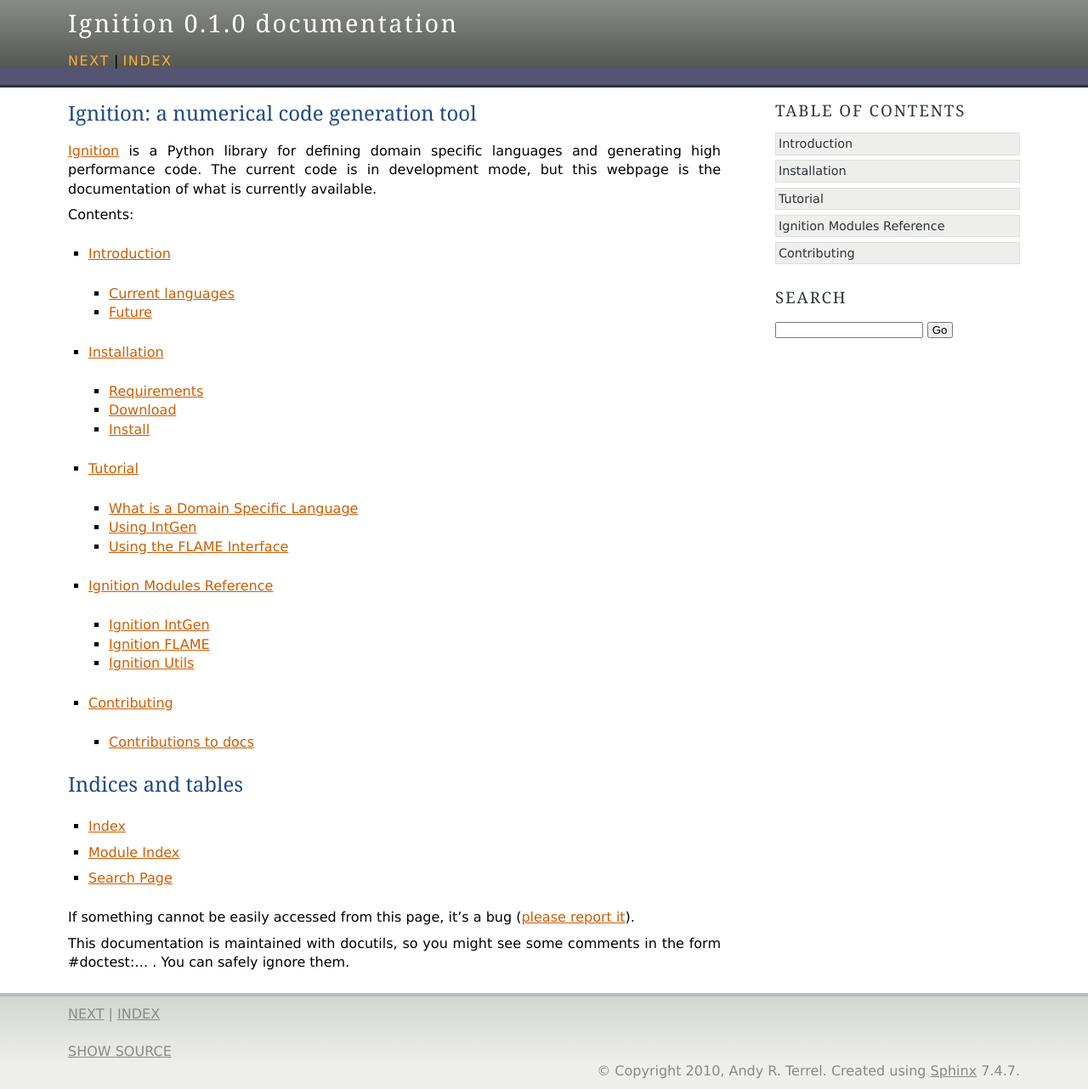
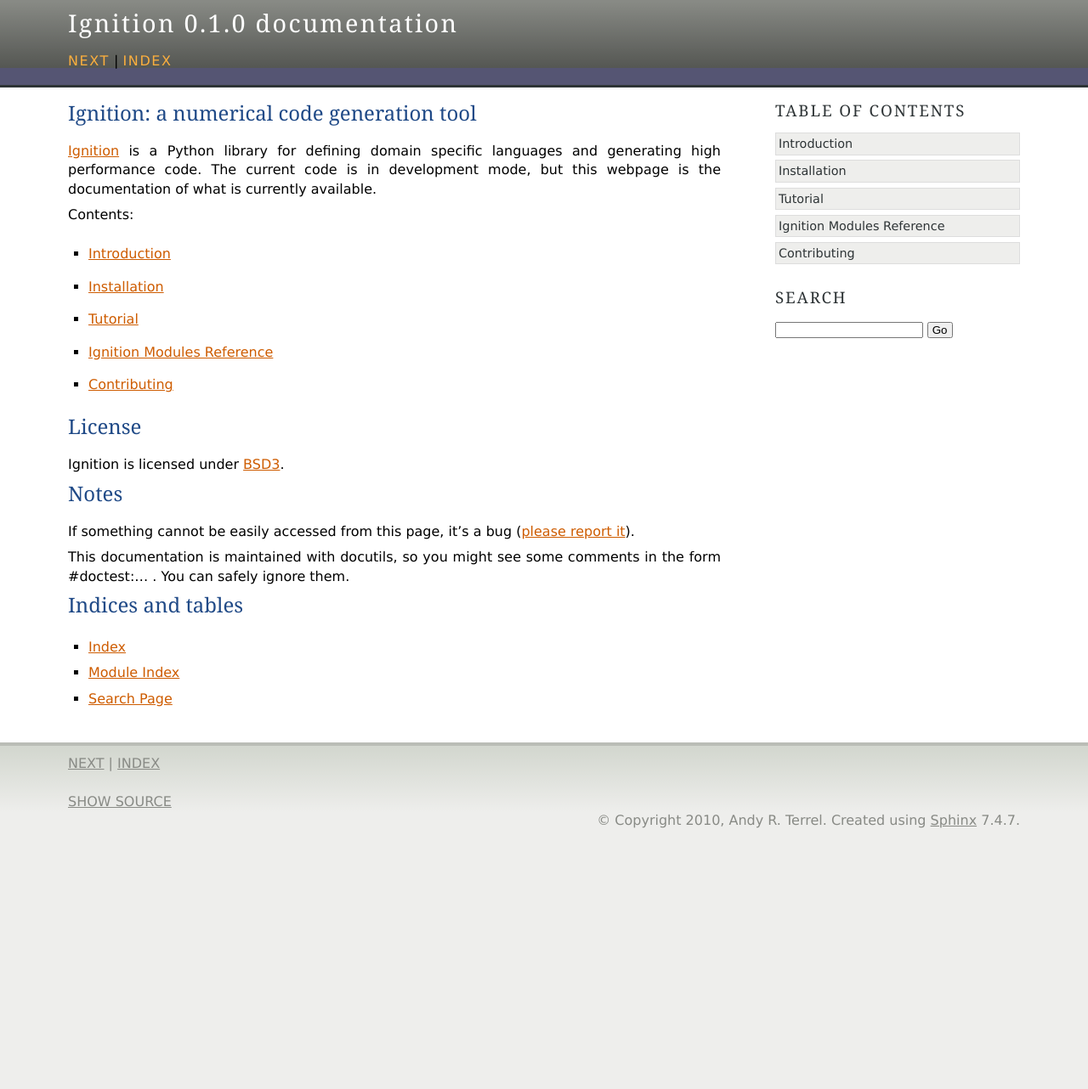
Before and after one commit to IgnitionProject/ignition, a Sphinx documentation site: the page built from doc/index.txt, in a window 1280 px wide. Shown: the whole page at 85% size. Built offline with Sphinx 7.4.7, drawn with Linux system fonts in a browser that asks for light colours; formulas are drawn with MathJax 3; after the commit the page ends 988 px from its top, so only the background shows below that; some of the changed lines change nothing that is shown.

Commit message:
small fixes for webpage.

```diff
--- a/doc/index.txt
+++ b/doc/index.txt
@@ -14,13 +14,26 @@
 Contents:
 
 .. toctree::
-   :maxdepth: 2
+   :maxdepth: 1
 
    intro
    install
    tutorial
    modules/index
    contributing
+
+License
+=======
+
+Ignition is licensed under `BSD3`_.
+
+Notes
+=====
+
+If something cannot be easily accessed from this page, it's a bug (`please
+report it`_).
+
+This documentation is maintained with docutils, so you might see some comments in the form #doctest:... . You can safely ignore them.
 
 Indices and tables
 ==================
@@ -29,9 +42,5 @@
 * :ref:`modindex`
 * :ref:`search`
 
-If something cannot be easily accessed from this page, it's a bug (`please
-report it`_).
-
-This documentation is maintained with docutils, so you might see some comments in the form #doctest:... . You can safely ignore them.
-
 .. _please report it: https://github.com/aterrel/ignition/issues
+.. _BSD3: http://en.wikipedia.org/wiki/BSD_licenses#3-clause_license_.28.22New_BSD_License.22_or_.22Modified_BSD_License.22.29
```
